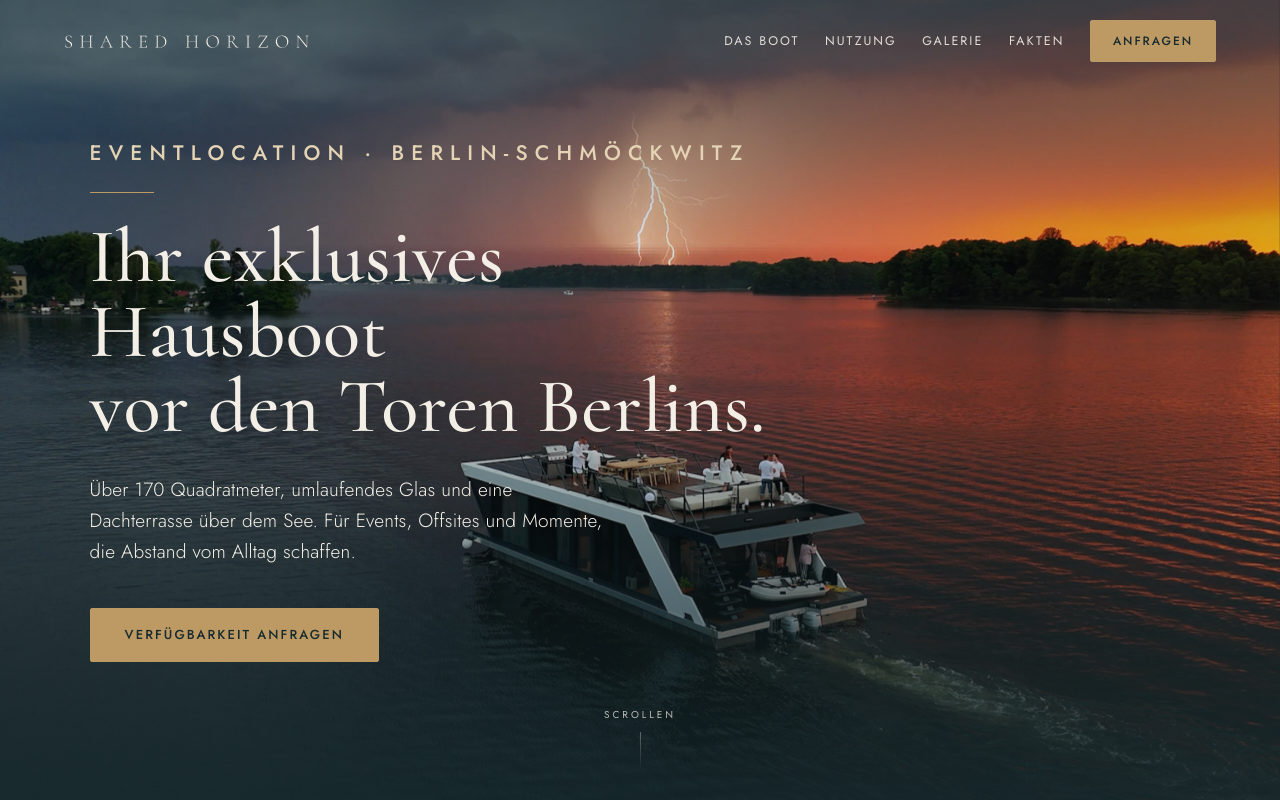
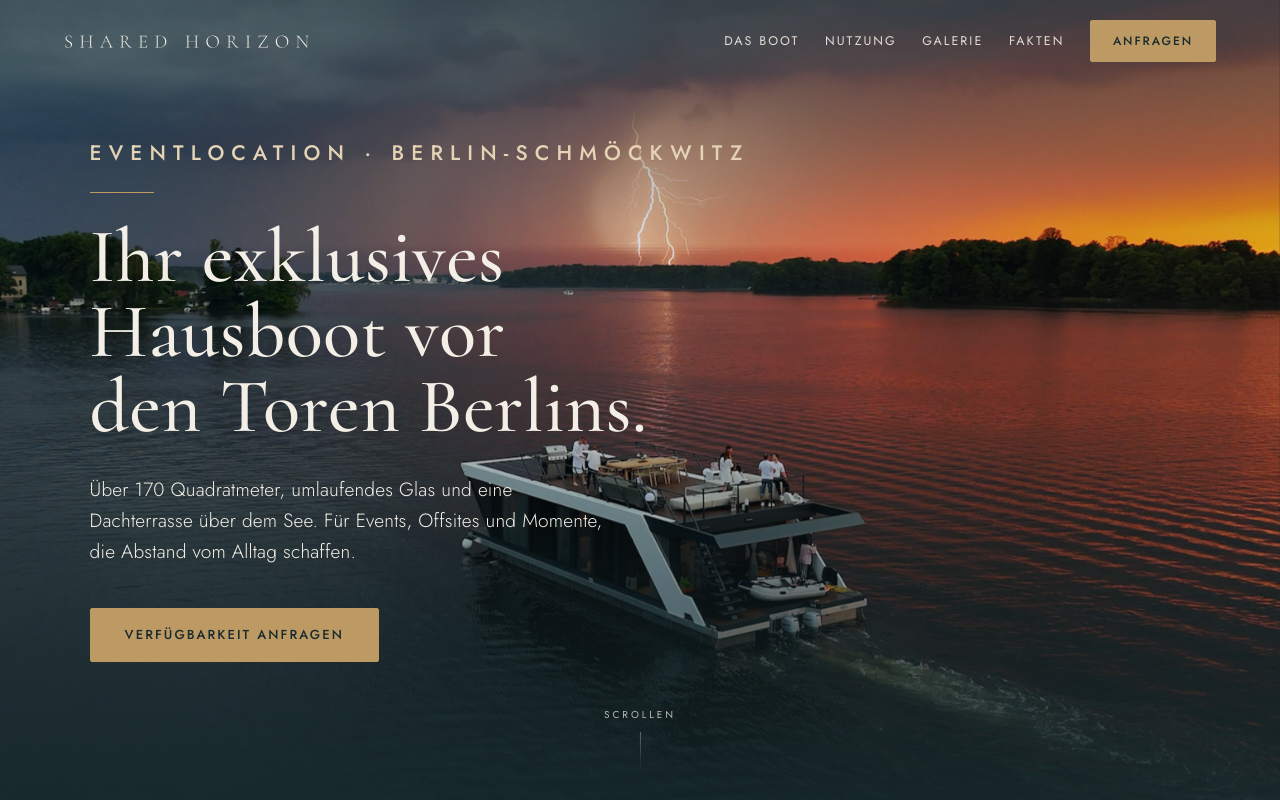
Before and after one commit to KirschJohannes/shared-horizon-website, a Next.js app: page / in a window 1280 px wide. Shown: the top 800 px of the page. Built offline with nearby package versions, Linux system fonts and the light colour scheme.

Commit message:
Hero H1: rebalance line break (Hausboot vor / den Toren Berlins.)

```diff
--- a/components/Hero.tsx
+++ b/components/Hero.tsx
@@ -50,8 +50,8 @@ export default function Hero() {
           margin:0, opacity:0, animation:'shFade 1.5s cubic-bezier(.22,.61,.36,1) .5s forwards',
         }}>
           <span style={{ display:'block' }}>Ihr exklusives</span>
-          <span style={{ display:'block' }}>Hausboot</span>
-          <span style={{ display:'block' }}>vor den Toren Berlins.</span>
+          <span style={{ display:'block' }}>Hausboot vor</span>
+          <span style={{ display:'block' }}>den Toren Berlins.</span>
         </h1>
         <p style={{
           fontFamily:"'Jost',sans-serif", fontWeight:300, color:'#F3EFE7',
```
